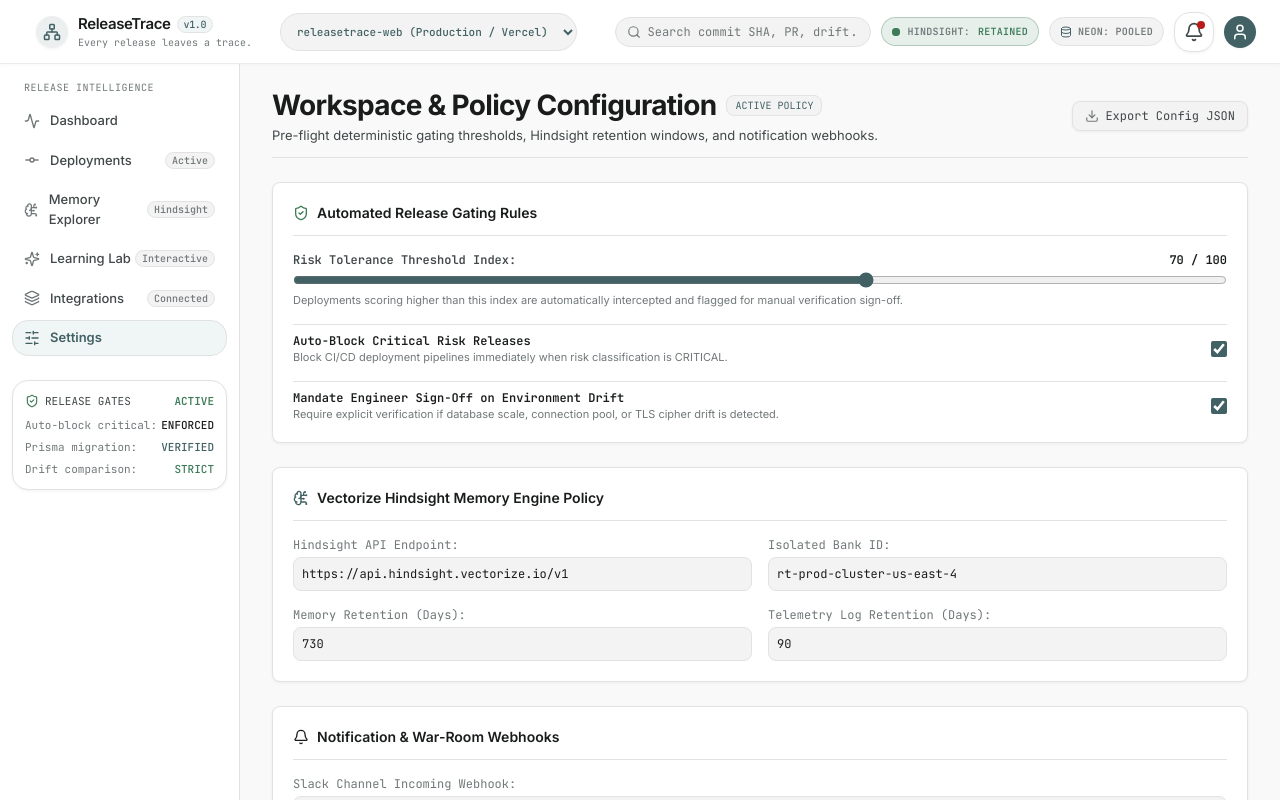
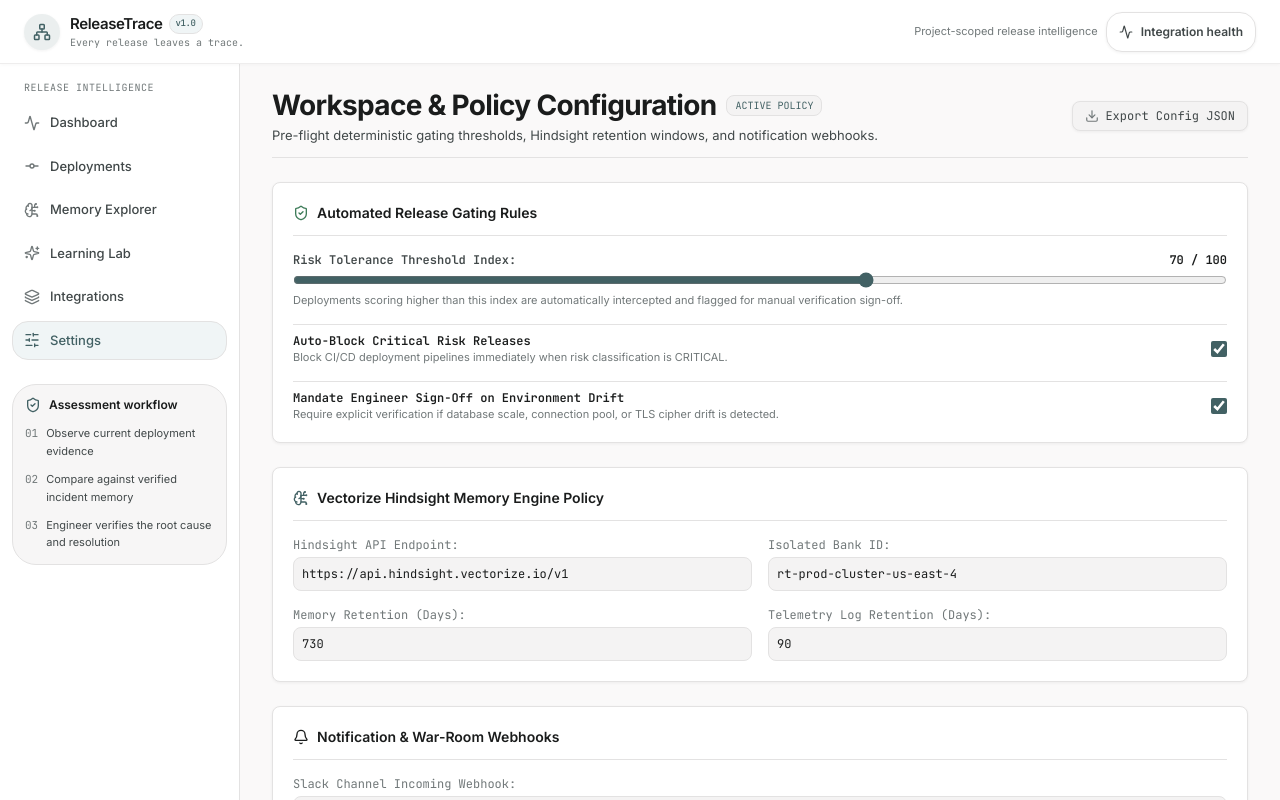
Before and after one commit to amrit-verse/ReleaseTrace, a Next.js app: page /settings in a window 1280 px wide. Shown: the top 800 px of the page. Built offline with nearby package versions, Linux system fonts and the light colour scheme.

Commit message:
fix(ui): remove misleading static integration states and inert controls

```diff
--- a/src/components/layout/AppLayout.tsx
+++ b/src/components/layout/AppLayout.tsx
@@ -5,23 +5,18 @@ import Link from "next/link";
 import { usePathname } from "next/navigation";
 import { motion, AnimatePresence } from "motion/react";
 import {
+  Activity,
+  BrainCircuit,
   GitCommit,
-  BrainCircuit,
+  Layers,
+  LayoutGrid,
+  Menu,
+  Network,
+  Rocket,
+  ShieldCheck,
   SlidersHorizontal,
-  Layers,
-  Network,
-  Activity,
-  Menu,
+  Sparkles,
   X,
-  Search,
-  CheckCircle2,
-  Sparkles,
-  Database,
-  ShieldCheck,
-  Bell,
-  User,
-  LayoutGrid,
-  Rocket,
 } from "lucide-react";
 import { ToastProvider } from "@/components/ui/ToastProvider";
 import { hoverSubtle, tapSubtle } from "@/lib/motion";
@@ -31,45 +26,14 @@ interface AppLayoutProps {
 }
 
 const navItems = [
-  {
-    name: "Dashboard",
-    href: "/dashboard",
-    icon: Activity,
-    badge: null,
-  },
-  {
-    name: "Deployments",
-    href: "/deployments",
-    icon: GitCommit,
-    badge: "Active",
-  },
-  {
-    name: "Memory Explorer",
-    href: "/memories",
-    icon: BrainCircuit,
-    badge: "Hindsight",
-  },
-  {
-    name: "Learning Lab",
-    href: "/learning-lab",
-    icon: Sparkles,
-    badge: "Interactive",
-  },
-  {
-    name: "Integrations",
-    href: "/integrations",
-    icon: Layers,
-    badge: "Connected",
-  },
-  {
-    name: "Settings",
-    href: "/settings",
-    icon: SlidersHorizontal,
-    badge: null,
-  },
+  { name: "Dashboard", href: "/dashboard", icon: Activity },
+  { name: "Deployments", href: "/deployments", icon: GitCommit },
+  { name: "Memory Explorer", href: "/memories", icon: BrainCircuit },
+  { name: "Learning Lab", href: "/learning-lab", icon: Sparkles },
+  { name: "Integrations", href: "/integrations", icon: Layers },
+  { name: "Settings", href: "/settings", icon: SlidersHorizontal },
 ];
 
-// Stitch mobile shell: bottom tab bar (Overview / Deploys / Memories / Settings)
 const mobileTabs = [
   { name: "Overview", href: "/dashboard", icon: LayoutGrid },
   { name: "Deploys", href: "/deployments", icon: Rocket },
@@ -80,157 +44,85 @@ const mobileTabs = [
 function isRouteActive(pathname: string | null, href: string) {
   return href === "/dashboard"
     ? pathname === "/dashboard" || pathname === "/"
-    : pathname?.startsWith(href);
+    : Boolean(pathname?.startsWith(href));
 }
 
 export function AppLayout({ children }: AppLayoutProps) {
   const pathname = usePathname();
   const [mobileMenuOpen, setMobileMenuOpen] = useState(false);
-  const [selectedProject, setSelectedProject] = useState("releasetrace-web (Production)");
-  const [searchQuery, setSearchQuery] = useState("");
 
   return (
     <ToastProvider>
       <div className="min-h-screen bg-canvas text-text-primary flex flex-col font-sans selection:bg-signal/20">
-        {/* Top App Header — Stitch: frosted light bar, soft shadow */}
-        <header className="border-b border-surface-border/60 bg-surface/90 backdrop-blur-md shadow-[0_1px_4px_rgba(0,0,0,0.03)] sticky top-0 z-40 h-16 flex items-center justify-between px-4 lg:px-6">
-          <div className="flex items-center space-x-3 min-w-0">
+        <header className="sticky top-0 z-40 flex h-16 items-center justify-between border-b border-surface-border/60 bg-surface/95 px-4 shadow-[0_1px_4px_rgba(0,0,0,0.03)] backdrop-blur-md lg:px-6">
+          <div className="flex min-w-0 items-center gap-3">
             <button
-              onClick={() => setMobileMenuOpen(!mobileMenuOpen)}
-              className="lg:hidden text-text-secondary hover:text-text-primary p-1 rounded focus:outline-none focus:ring-1 focus:ring-surface-border"
-              aria-label="Toggle navigation menu"
+              type="button"
+              onClick={() => setMobileMenuOpen((open) => !open)}
+              className="rounded-lg p-2 text-text-secondary transition hover:bg-surface-subtle hover:text-text-primary focus:outline-none focus:ring-2 focus:ring-signal/30 lg:hidden"
+              aria-label={mobileMenuOpen ? "Close navigation menu" : "Open navigation menu"}
+              aria-expanded={mobileMenuOpen}
             >
-              {mobileMenuOpen ? <X className="w-5 h-5" /> : <Menu className="w-5 h-5" />}
+              {mobileMenuOpen ? <X className="h-5 w-5" /> : <Menu className="h-5 w-5" />}
             </button>
 
-            <Link href="/dashboard" className="flex items-center space-x-2.5 group shrink-0">
-              <div className="w-8 h-8 rounded-lg bg-signal/10 flex items-center justify-center text-signal shadow-panel-subtle">
-                <Network className="w-[18px] h-[18px] text-signal" />
-              </div>
-              <div className="flex flex-col">
-                <span className="font-semibold text-[15px] tracking-tight text-text-primary flex items-center space-x-1.5">
-                  <span>ReleaseTrace</span>
-                  <span className="text-[10px] font-mono font-medium px-1.5 py-0.2 rounded-full bg-brand-subtle text-signal border border-surface-border">
+            <Link href="/dashboard" className="group flex shrink-0 items-center gap-2.5">
+              <span className="flex h-9 w-9 items-center justify-center rounded-xl bg-signal/10 text-signal shadow-panel-subtle">
+                <Network className="h-[18px] w-[18px]" />
+              </span>
+              <span className="flex flex-col">
+                <span className="flex items-center gap-1.5 text-[15px] font-semibold tracking-tight text-text-primary">
+                  ReleaseTrace
+                  <span className="rounded-full border border-surface-border bg-brand-subtle px-1.5 py-0.5 font-mono text-[9px] font-medium text-signal">
                     v1.0
                   </span>
                 </span>
-                <span className="text-[10px] font-mono text-text-muted hidden sm:block">
+                <span className="hidden font-mono text-[10px] text-text-muted sm:block">
                   Every release leaves a trace.
                 </span>
-              </div>
+              </span>
             </Link>
-
-            {/* Stitch project selector — pill */}
-            <div className="hidden md:flex items-center pl-4 space-x-2">
-              <select
-                value={selectedProject}
-                onChange={(e) => setSelectedProject(e.target.value)}
-                aria-label="Project"
-                className="bg-surface-subtle text-[11px] font-mono font-medium text-signal border border-surface-border rounded-full px-3 py-1.5 min-h-[38px] focus:outline-none focus:border-signal/60 cursor-pointer"
-              >
-                <option value="releasetrace-web (Production)">releasetrace-web (Production / Vercel)</option>
-                <option value="releasetrace-web (Preview)">releasetrace-web (Preview / Vercel)</option>
-                <option value="releasetrace-api (Production)">releasetrace-api (Production / Neon)</option>
-              </select>
-            </div>
           </div>
 
-          {/* Global Search and Engine Status */}
-          <div className="flex items-center space-x-2.5">
-            <div className="relative hidden sm:block w-48 lg:w-64">
-              <Search className="w-3.5 h-3.5 absolute left-3 top-1/2 -translate-y-1/2 text-text-muted" />
-              <input
-                type="text"
-                placeholder="Search commit SHA, PR, drift..."
-                value={searchQuery}
-                onChange={(e) => setSearchQuery(e.target.value)}
-                className="w-full bg-surface-subtle border border-surface-border text-xs rounded-full pl-8 pr-3 py-1.5 text-text-primary placeholder-text-muted focus:outline-none focus:border-signal/60 focus:ring-1 focus:ring-signal/20 font-mono"
-              />
-            </div>
-
-            {/* Hindsight Memory Status Indicator — Stitch emerald pill */}
-            <div className="hidden sm:flex items-center space-x-2 bg-sage-subtle border border-sage/30 px-2.5 py-1.5 rounded-full text-[10px] font-mono font-semibold tracking-wide">
-              <span className="relative flex h-2 w-2">
-                <span className="animate-ping absolute inline-flex h-full w-full rounded-full bg-sage opacity-75"></span>
-                <span className="relative inline-flex rounded-full h-2 w-2 bg-sage"></span>
-              </span>
-              <span className="text-text-muted hidden xl:inline">HINDSIGHT:</span>
-              <span className="text-sage">RETAINED</span>
-            </div>
-
-            {/* Neon Connection Status */}
-            <div className="hidden md:flex items-center space-x-1.5 bg-surface-subtle border border-surface-border px-2.5 py-1.5 rounded-full text-[10px] font-mono font-semibold tracking-wide text-text-muted">
-              <Database className="w-3 h-3 text-signal" />
-              <span>NEON: POOLED</span>
-            </div>
-
-            {/* Stitch header actions: notifications + avatar */}
-            <button
-              aria-label="Notifications"
-              className="w-10 h-10 hidden sm:flex items-center justify-center rounded-lg bg-surface border border-surface-border text-text-secondary hover:text-text-primary hover:bg-surface-subtle transition-colors relative shadow-panel-subtle"
+          <div className="flex shrink-0 items-center gap-2">
+            <span className="hidden text-[11px] text-text-muted md:inline">Project-scoped release intelligence</span>
+            <Link
+              href="/integrations"
+              className="inline-flex min-h-10 items-center gap-2 rounded-lg border border-surface-border bg-surface px-3 py-2 text-xs font-semibold text-text-secondary shadow-panel-subtle transition hover:bg-surface-subtle hover:text-signal"
             >
-              <Bell className="w-5 h-5" />
-              <span className="absolute top-2 right-2 w-2 h-2 rounded-full bg-risk-critical"></span>
-            </button>
-            <div className="w-8 h-8 rounded-full bg-primary flex items-center justify-center shadow-panel-subtle shrink-0" aria-hidden="true">
-              <User className="w-[18px] h-[18px] text-white" />
-            </div>
+              <Activity className="h-3.5 w-3.5" />
+              <span className="hidden sm:inline">Integration health</span>
+              <span className="sm:hidden">Health</span>
+            </Link>
           </div>
         </header>
 
-        <div className="flex-1 flex overflow-hidden">
-          {/* Desktop Sidebar Navigation */}
-          <aside className="hidden lg:flex w-60 flex-col border-r border-surface-border bg-surface shrink-0 py-4 px-3 justify-between">
+        <div className="flex flex-1 overflow-hidden">
+          <aside className="hidden w-60 shrink-0 flex-col justify-between border-r border-surface-border bg-surface px-3 py-4 lg:flex">
             <div className="space-y-6">
               <div>
-                <p className="px-3 text-[10px] font-mono uppercase tracking-wider text-text-muted mb-2">
-                  Release Intelligence
+                <p className="mb-2 px-3 font-mono text-[10px] uppercase tracking-wider text-text-muted">
+                  Release intelligence
                 </p>
-                <nav className="space-y-1">
+                <nav className="space-y-1" aria-label="Main navigation">
                   {navItems.map((item) => {
-                    const isActive = isRouteActive(pathname, item.href);
-
+                    const active = isRouteActive(pathname, item.href);
                     return (
-                      <Link
-                        key={item.href}
-                        href={item.href}
-                        className="relative block"
-                      >
+                      <Link key={item.href} href={item.href} className="block">
                         <motion.div
                           whileHover={hoverSubtle}
                           whileTap={tapSubtle}
-                          className={`relative flex items-center justify-between px-3 py-2 rounded-lg text-[13px] font-medium transition-colors ${
-                            isActive
-                              ? "text-signal font-semibold"
-                              : "text-text-secondary hover:text-text-primary hover:bg-surface-subtle"
-                          }`}
+                          className={`relative flex items-center gap-2.5 rounded-lg px-3 py-2.5 text-[13px] font-medium transition-colors ${active ? "text-signal" : "text-text-secondary hover:bg-surface-subtle hover:text-text-primary"}`}
                         >
-                          {isActive && (
-                            <motion.div
+                          {active && (
+                            <motion.span
                               layoutId="active-nav-indicator"
-                              className="absolute inset-0 bg-brand-subtle border border-surface-border rounded-lg"
+                              className="absolute inset-0 rounded-lg border border-surface-border bg-brand-subtle"
                               transition={{ type: "spring", stiffness: 350, damping: 30 }}
                             />
                           )}
-                          <div className="relative z-10 flex items-center space-x-2.5">
-                            <item.icon
-                              className={`w-4 h-4 ${
-                                isActive ? "text-signal" : "text-text-muted"
-                              }`}
-                            />
-                            <span>{item.name}</span>
-                          </div>
-                          {item.badge && (
-                            <span
-                              className={`relative z-10 text-[10px] font-mono px-1.5 py-0.2 rounded-full ${
-                                isActive
-                                  ? "bg-signal/10 text-signal border border-signal/30"
-                                  : "bg-surface-subtle text-text-muted border border-surface-border"
-                              }`}
-                            >
-                              {item.badge}
-                            </span>
-                          )}
+                          <item.icon className={`relative z-10 h-4 w-4 ${active ? "text-signal" : "text-text-muted"}`} />
+                          <span className="relative z-10">{item.name}</span>
                         </motion.div>
                       </Link>
                     );
@@ -238,52 +130,40 @@ export function AppLayout({ children }: AppLayoutProps) {
                 </nav>
               </div>
 
-              {/* Deterministic Gating Rules Overview */}
-              <div className="border border-surface-border bg-surface rounded-lg p-3 text-xs space-y-2 shadow-panel-subtle">
-                <div className="flex items-center justify-between text-text-secondary font-mono text-[11px]">
-                  <span className="flex items-center gap-1.5">
-                    <ShieldCheck className="w-3.5 h-3.5 text-sage" />
-                    <span>RELEASE GATES</span>
-                  </span>
-                  <span className="text-sage font-semibold">ACTIVE</span>
+              <section className="rounded-xl border border-surface-border bg-surface-subtle/70 p-3">
+                <div className="flex items-center gap-2 text-xs font-semibold text-text-primary">
+                  <ShieldCheck className="h-4 w-4 text-signal" />
+                  Assessment workflow
                 </div>
-                <div className="space-y-1.5 font-mono text-[11px]">
-                  <div className="flex justify-between text-text-secondary">
-                    <span className="text-text-muted">Auto-block critical:</span>
-                    <span className="text-text-primary font-medium">ENFORCED</span>
-                  </div>
-                  <div className="flex justify-between text-text-secondary">
-                    <span className="text-text-muted">Prisma migration:</span>
-                    <span className="text-signal font-medium">VERIFIED</span>
-                  </div>
-                  <div className="flex justify-between text-text-secondary">
-                    <span className="text-text-muted">Drift comparison:</span>
-                    <span className="text-sage font-medium">STRICT</span>
-                  </div>
-                </div>
-              </div>
+                <ol className="mt-3 space-y-2.5">
+                  <li className="flex gap-2 text-[11px] leading-relaxed text-text-secondary">
+                    <span className="font-mono text-text-muted">01</span>
+                    <span>Observe current deployment evidence</span>
+                  </li>
+                  <li className="flex gap-2 text-[11px] leading-relaxed text-text-secondary">
+                    <span className="font-mono text-text-muted">02</span>
+                    <span>Compare against verified incident memory</span>
+                  </li>
+                  <li className="flex gap-2 text-[11px] leading-relaxed text-text-secondary">
+                    <span className="font-mono text-text-muted">03</span>
+                    <span>Engineer verifies the root cause and resolution</span>
+                  </li>
+                </ol>
+              </section>
             </div>
 
-            {/* Sidebar Footer */}
-            <div className="border-t border-surface-border pt-3 px-2 text-[11px] font-mono text-text-muted space-y-1">
-              <div className="flex items-center justify-between">
-                <span>Hindsight Bank</span>
-                <span className="text-sage flex items-center space-x-1">
-                  <CheckCircle2 className="w-3 h-3" />
-                  <span>Isolated</span>
-                </span>
-              </div>
-              <p className="text-[10px] text-text-muted">
-                Vectorize Memory Engine Cloud
-              </p>
+            <div className="space-y-1 border-t border-surface-border px-2 pt-3">
+              <p className="text-[11px] font-semibold text-text-secondary">Project-scoped memory</p>
+              <p className="text-[10px] leading-relaxed text-text-muted">Vectorize Hindsight · Historical context is not current telemetry.</p>
             </div>
           </aside>
 
-          {/* Mobile Navigation Drawer with AnimatePresence */}
           <AnimatePresence>
             {mobileMenuOpen && (
-              <div className="lg:hidden fixed inset-0 z-50 flex">
-                <motion.div
+              <div className="fixed inset-0 z-50 flex lg:hidden">
+                <motion.button
+                  type="button"
+                  aria-label="Close navigation menu"
                   initial={{ opacity: 0 }}
                   animate={{ opacity: 1 }}
                   exit={{ opacity: 0 }}
@@ -291,87 +171,72 @@ export function AppLayout({ children }: AppLayoutProps) {
                   className="fixed inset-0 bg-[#1a1c1c]/40 backdrop-blur-sm"
                   onClick={() => setMobileMenuOpen(false)}
                 />
-                <motion.div
+                <motion.aside
                   initial={{ x: "-100%" }}
                   animate={{ x: 0 }}
                   exit={{ x: "-100%" }}
                   transition={{ type: "spring", stiffness: 350, damping: 30 }}
-                  className="relative z-10 w-72 bg-surface border-r border-surface-border p-4 flex flex-col justify-between shadow-panel-elevated"
+                  className="relative z-10 flex w-72 flex-col justify-between border-r border-surface-border bg-surface p-4 shadow-panel-elevated"
                 >
-                  <div className="space-y-4">
-                    <div className="flex items-center justify-between pb-3 border-b border-surface-border">
-                      <span className="font-semibold text-sm text-text-primary">ReleaseTrace</span>
+                  <div>
+                    <div className="mb-4 flex items-center justify-between border-b border-surface-border pb-3">
+                      <span className="text-sm font-semibold text-text-primary">ReleaseTrace</span>
                       <button
+                        type="button"
                         onClick={() => setMobileMenuOpen(false)}
-                        className="text-text-muted hover:text-text-primary"
+                        className="rounded-lg p-1 text-text-muted hover:bg-surface-subtle hover:text-text-primary"
                         aria-label="Close menu"
                       >
-                        <X className="w-5 h-5" />
+                        <X className="h-5 w-5" />
                       </button>
                     </div>
-                    <nav className="space-y-1">
+                    <nav className="space-y-1" aria-label="Mobile navigation">
                       {navItems.map((item) => {
-                        const isActive = isRouteActive(pathname, item.href);
+                        const active = isRouteActive(pathname, item.href);
                         return (
                           <Link
                             key={item.href}
                             href={item.href}
                             onClick={() => setMobileMenuOpen(false)}
-                            className={`flex items-center justify-between px-3 py-2.5 rounded-lg text-sm ${
-                              isActive
-                                ? "bg-brand-subtle text-signal font-semibold border border-surface-border"
-                                : "text-text-secondary hover:bg-surface-subtle hover:text-text-primary"
-                            }`}
+                            className={`flex items-center gap-3 rounded-lg px-3 py-3 text-sm ${active ? "border border-surface-border bg-brand-subtle font-semibold text-signal" : "text-text-secondary hover:bg-surface-subtle"}`}
                           >
-                            <div className="flex items-center space-x-3">
-                              <item.icon className={`w-4 h-4 ${isActive ? "text-signal" : "text-text-muted"}`} />
-                              <span>{item.name}</span>
-                            </div>
-                            {item.badge && (
-                              <span className="text-[10px] font-mono bg-surface-subtle px-1.5 py-0.5 rounded-full text-text-muted border border-surface-border">
-                                {item.badge}
-                              </span>
-                            )}
+                            <item.icon className="h-4 w-4" />
+                            {item.name}
                           </Link>
                         );
                       })}
                     </nav>
                   </div>
-                  <div className="pt-4 border-t border-surface-border text-xs text-text-muted font-mono">
+                  <p className="border-t border-surface-border pt-4 font-mono text-[10px] text-text-muted">
                     Every release leaves a trace.
-                  </div>
-                </motion.div>
+                  </p>
+                </motion.aside>
               </div>
             )}
           </AnimatePresence>
 
-          {/* Main Application Content — extra bottom padding on mobile for the tab bar */}
-          <main className="flex-1 flex flex-col min-w-0 overflow-y-auto pb-20 lg:pb-0">
+          <main className="flex min-w-0 flex-1 flex-col overflow-y-auto pb-20 lg:pb-0">
             {children}
           </main>
         </div>
 
-        {/* Stitch Mobile Bottom Tab Bar */}
         <nav
-          aria-label="Primary"
-          className="lg:hidden fixed bottom-0 inset-x-0 z-40 bg-surface/95 backdrop-blur-md border-t border-surface-border shadow-[0_-1px_4px_rgba(0,0,0,0.04)]"
+          aria-label="Primary mobile navigation"
+          className="fixed inset-x-0 bottom-0 z-40 border-t border-surface-border bg-surface/95 shadow-[0_-1px_4px_rgba(0,0,0,0.04)] backdrop-blur-md lg:hidden"
           style={{ paddingBottom: "env(safe-area-inset-bottom, 0px)" }}
         >
           <div className="grid grid-cols-4">
             {mobileTabs.map((tab) => {
-              const isActive = isRouteActive(pathname, tab.href);
+              const active = isRouteActive(pathname, tab.href);
               return (
                 <Link
                   key={tab.href}
                   href={tab.href}
-                  className={`flex flex-col items-center justify-center gap-1 py-2.5 ${
-                    isActive ? "text-signal" : "text-text-muted"
-                  }`}
+                  aria-current={active ? "page" : undefined}
+                  className={`flex min-h-14 flex-col items-center justify-center gap-1 py-2 ${active ? "text-signal" : "text-text-muted"}`}
                 >
-                  <tab.icon className="w-5 h-5" />
-                  <span className="font-mono text-[9px] uppercase tracking-wider font-semibold">
-                    {tab.name}
-                  </span>
+                  <tab.icon className="h-5 w-5" />
+                  <span className="font-mono text-[9px] font-semibold uppercase tracking-wider">{tab.name}</span>
                 </Link>
               );
             })}
```
